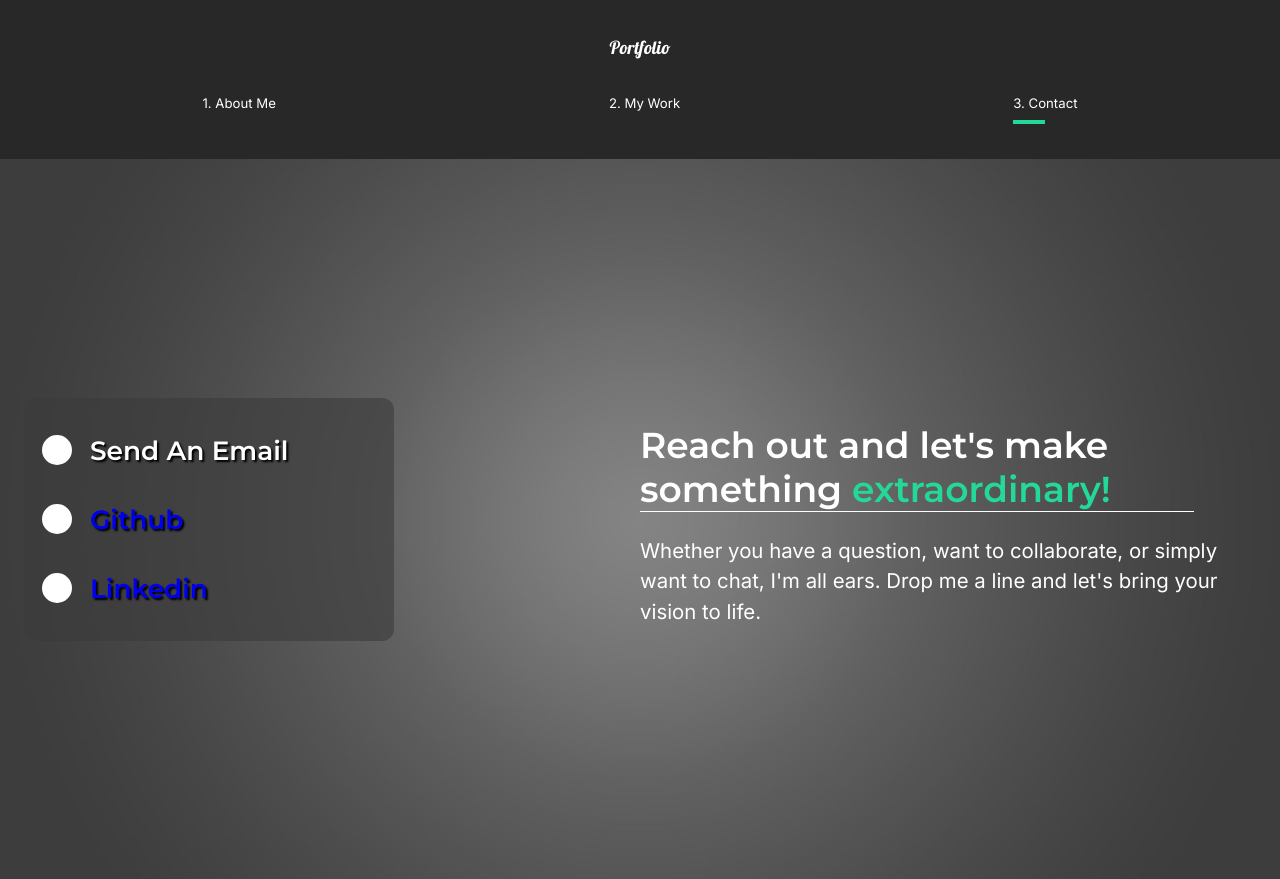
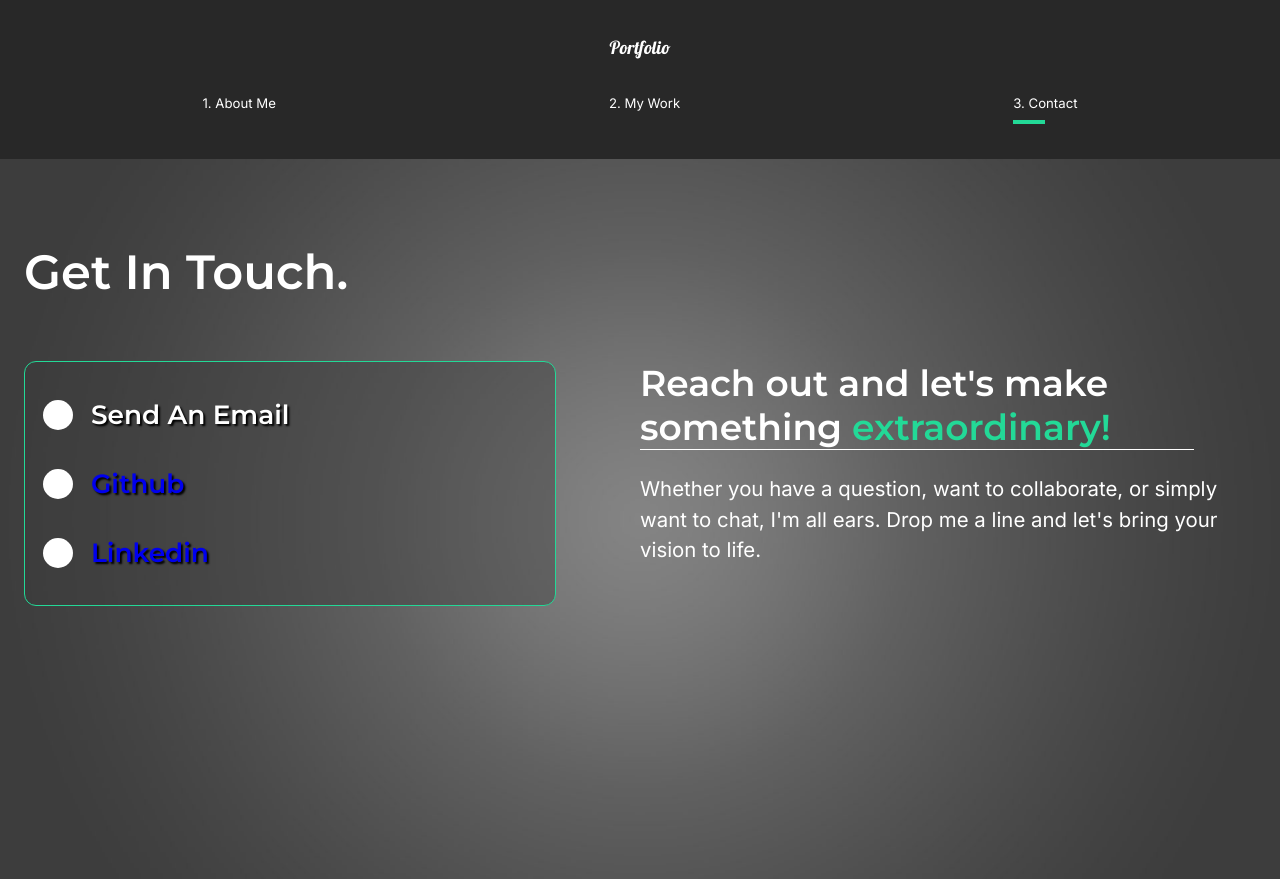
Before and after one commit to ViktorZbodulja/Portfolio, a React (Create React App) app: page /contact in a window 1280 px wide. Built offline with nearby package versions, Linux system fonts and the light colour scheme.

Commit message:
contact page redesign

```diff
--- a/src/pages/Animation.jsx
+++ b/src/pages/Animation.jsx
@@ -22,10 +22,17 @@ export const pageAnimation = {
 }
 };
 export const titleAnim = {
-    hidden: { y: 300 },
+    hidden: { y: 200 },
     show: {
         y: 0,
         transition: {duration: 1, ease: "easeOut"}
+    }
+}
+export const contactAnim = {
+    hidden: { opacity: 0 },
+    show: {
+        opacity: 1,
+        transition: {duration: 1, ease: "easeOut", delay: 1.25}
     }
 }
 export const fade = {
--- a/src/pages/Contact.jsx
+++ b/src/pages/Contact.jsx
@@ -1,7 +1,7 @@
 import React from "react";
 //Animation
 import { motion } from "framer-motion";
-import { pageAnimation, titleAnim, photoAnim } from "./Animation";
+import { pageAnimation, titleAnim, contactAnim } from "./Animation";
 //img
 import contactImg from "../img/contact_background.jpg";
 
@@ -14,14 +14,7 @@ function Contact() {
       exit="exit"
       style={{background: `url(${contactImg}) center center/cover no-repeat`}}
       >
-      <h1 className="contact_title">
-        <div className="hide">
-          <motion.div className="contact_txt" variants={titleAnim}>
-            <h2 >Reach out and let's make something <span>extraordinary!</span></h2>
-            <p>Whether you have a question, want to collaborate, or simply want to chat, I'm all ears. Drop me a line and let's bring your vision to life.</p>
-          </motion.div>
-        </div>
-      </h1>
+        <h2 className="contact_header"> Get In Touch.</h2>
       <div className="contact_container">
         <div className="contact_list">
           <div className="hide">
@@ -44,6 +37,14 @@ function Contact() {
           </div>
         </div>
       </div>
+      <div className="contact_title">
+        <div className="hide">
+          <motion.div className="contact_txt" variants={contactAnim}>
+            <h2 >Reach out and let's make something <span>extraordinary!</span></h2>
+            <p>Whether you have a question, want to collaborate, or simply want to chat, I'm all ears. Drop me a line and let's bring your vision to life.</p>
+          </motion.div>
+        </div>
+      </div>
     </motion.div>
   )
 }
--- a/src/styles/_contact.scss
+++ b/src/styles/_contact.scss
@@ -1,17 +1,21 @@
 .contact_style {
     display: flex;
-    flex-direction: row-reverse;
-    align-items: center;
+    flex-wrap: wrap;
+    align-content: flex-start;
     padding: 5rem 10rem;
     color: #353535;
     min-height: 90vh;
     font-family: "Montserrat", sans-serif;
 
 }
+.contact_header {
+    flex-basis: 100%;
+    color: white;
+    margin: 5rem 0rem 5rem 0rem;
+}
 .contact_title {
-    margin-bottom: 2rem;
     color: black;
-    width: 60%;
+    width: 50%;
 }
 .hide {
     overflow: hidden;
@@ -45,20 +49,22 @@
 .contact_container {
     display: flex;
     flex-wrap: wrap;
-    flex-basis: 60%;
+    flex-basis: 50%;
     align-items: flex-start;
-    justify-content: space-between;
+    justify-content: flex-end;
+    padding-right: 7rem;
 }
 .contact_list {
-    //flex: 1 1;
+    flex: 1 1;
     flex-basis: 60%;
     color: rgb(255, 255, 255);
-    background-color: rgba(59, 59, 59, 0.6);
+    background-color: rgba(59, 59, 59, 0.4);
     padding: 2rem;
     border-radius: 1rem;
     padding: 1.5rem;
     border-radius: 1rem;
     text-shadow: 2px 2px 2px rgb(0, 0, 0);
+    border: 1px solid #23d997;
 }
 .contact_txt {
     overflow: hidden;
--- a/src/styles/_responsive.scss
+++ b/src/styles/_responsive.scss
@@ -39,7 +39,4 @@
         padding: 2rem;
         font-size: 1rem;
     }
-    .contact_title {
-        margin-top: 5rem;
-    }
 }
--- a/src/styles/app.css
+++ b/src/styles/app.css
@@ -421,18 +421,23 @@ p {
 
 .contact_style {
   display: flex;
-  flex-direction: row-reverse;
-  align-items: center;
+  flex-wrap: wrap;
+  align-content: flex-start;
   padding: 5rem 10rem;
   color: #353535;
   min-height: 90vh;
   font-family: "Montserrat", sans-serif;
 }
 
+.contact_header {
+  flex-basis: 100%;
+  color: white;
+  margin: 5rem 0rem 5rem 0rem;
+}
+
 .contact_title {
-  margin-bottom: 2rem;
   color: black;
-  width: 60%;
+  width: 50%;
 }
 
 .hide {
@@ -470,20 +475,23 @@ p {
 .contact_container {
   display: flex;
   flex-wrap: wrap;
-  flex-basis: 60%;
+  flex-basis: 50%;
   align-items: flex-start;
-  justify-content: space-between;
+  justify-content: flex-end;
+  padding-right: 7rem;
 }
 
 .contact_list {
+  flex: 1 1;
   flex-basis: 60%;
   color: rgb(255, 255, 255);
-  background-color: rgba(59, 59, 59, 0.6);
+  background-color: rgba(59, 59, 59, 0.4);
   padding: 2rem;
   border-radius: 1rem;
   padding: 1.5rem;
   border-radius: 1rem;
   text-shadow: 2px 2px 2px rgb(0, 0, 0);
+  border: 1px solid #23d997;
 }
 
 .contact_txt {
@@ -550,7 +558,4 @@ p {
     padding: 2rem;
     font-size: 1rem;
   }
-  .contact_title {
-    margin-top: 5rem;
-  }
 }/*# sourceMappingURL=app.css.map */
```
Also changed, not shown: 1 other file (tests, documents, lock files or other folders).
